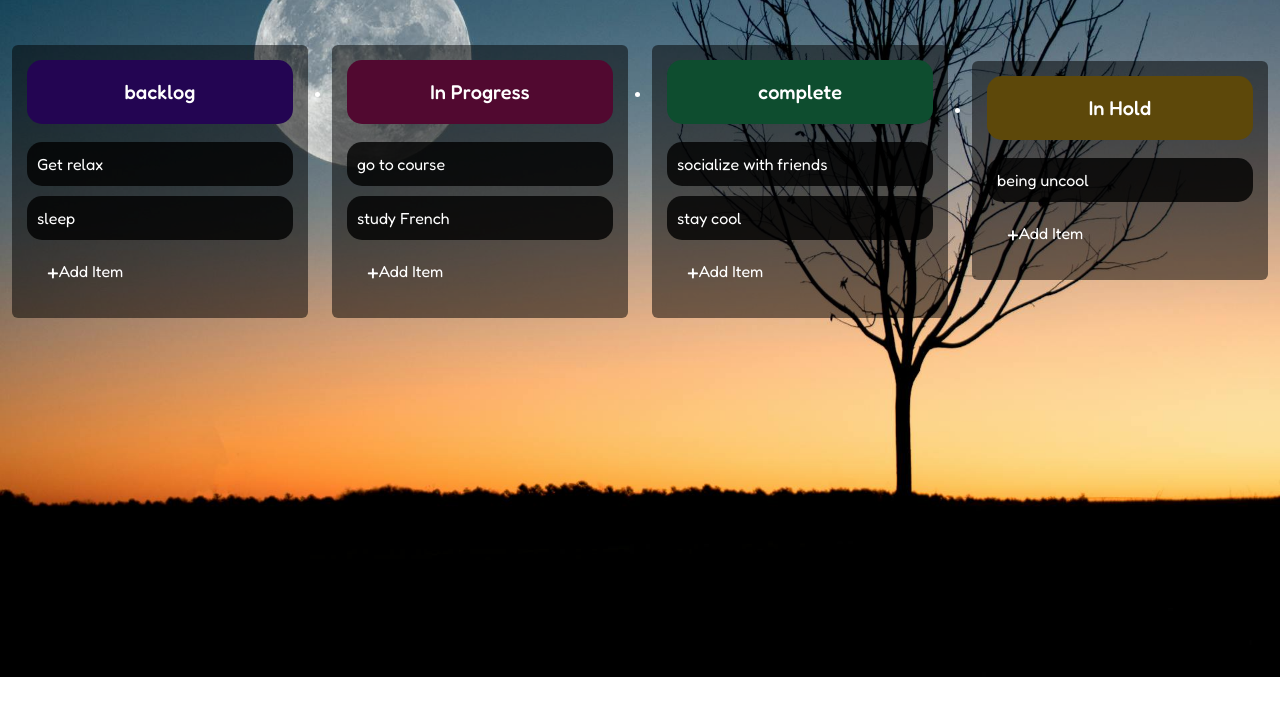
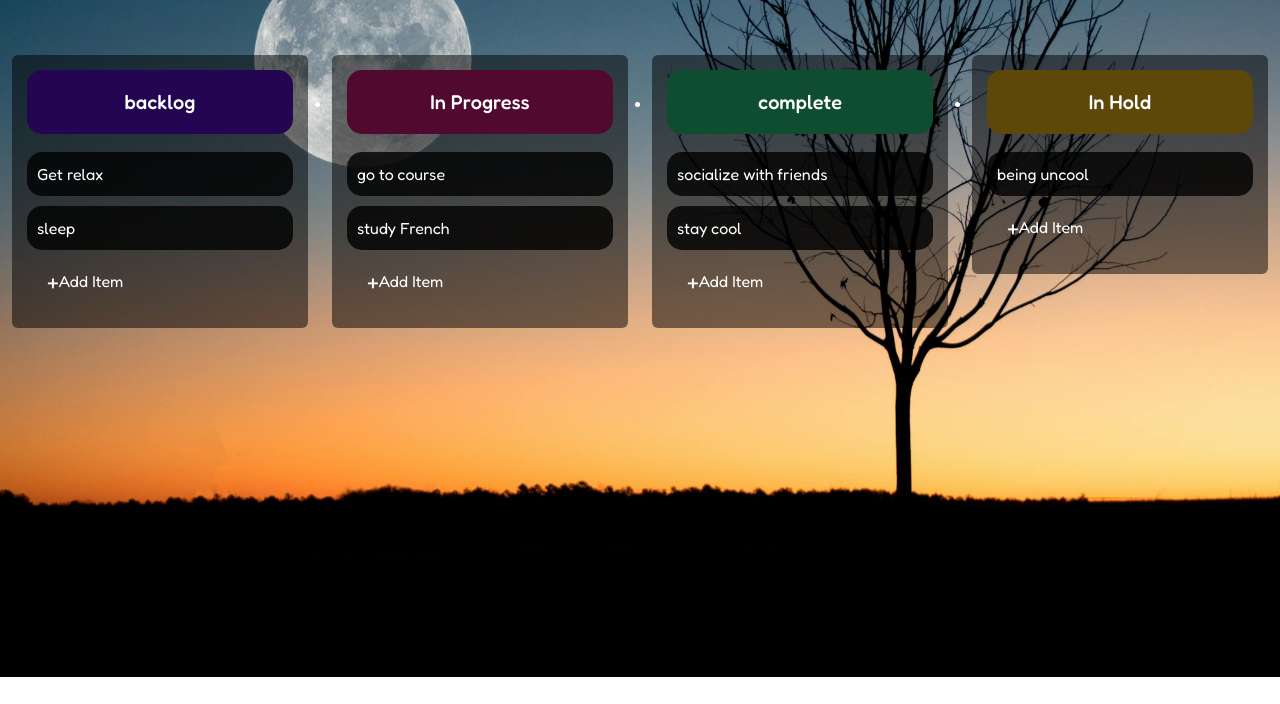
Before and after one commit to masoomamousavi/taskboard.github.io, a plain HTML site: page index.html in a window 1280 px wide. Shown: the part 96-800 px from the top of the page. Drawn offline with Linux system fonts and the light colour scheme.

Commit message:
I made some pages

```diff
--- a/css/style.css
+++ b/css/style.css
@@ -121,7 +121,8 @@ li.hold {
 }
 
 div.col-md-3 {
-    margin-bottom: 20px;
+    margin-top: 10px;
+    margin-bottom: 10px;
 }
 
 /* scroll bar style */
--- a/index.html
+++ b/index.html
@@ -103,7 +103,7 @@
                     </li>
                 </div>
 
-                <div class="col-md-3 mt-3">
+                <div class="col-md-3">
                     <!-- hold column -->
                     <li class="hold rounded drag-column">
                         <span class="hold-header">
```
